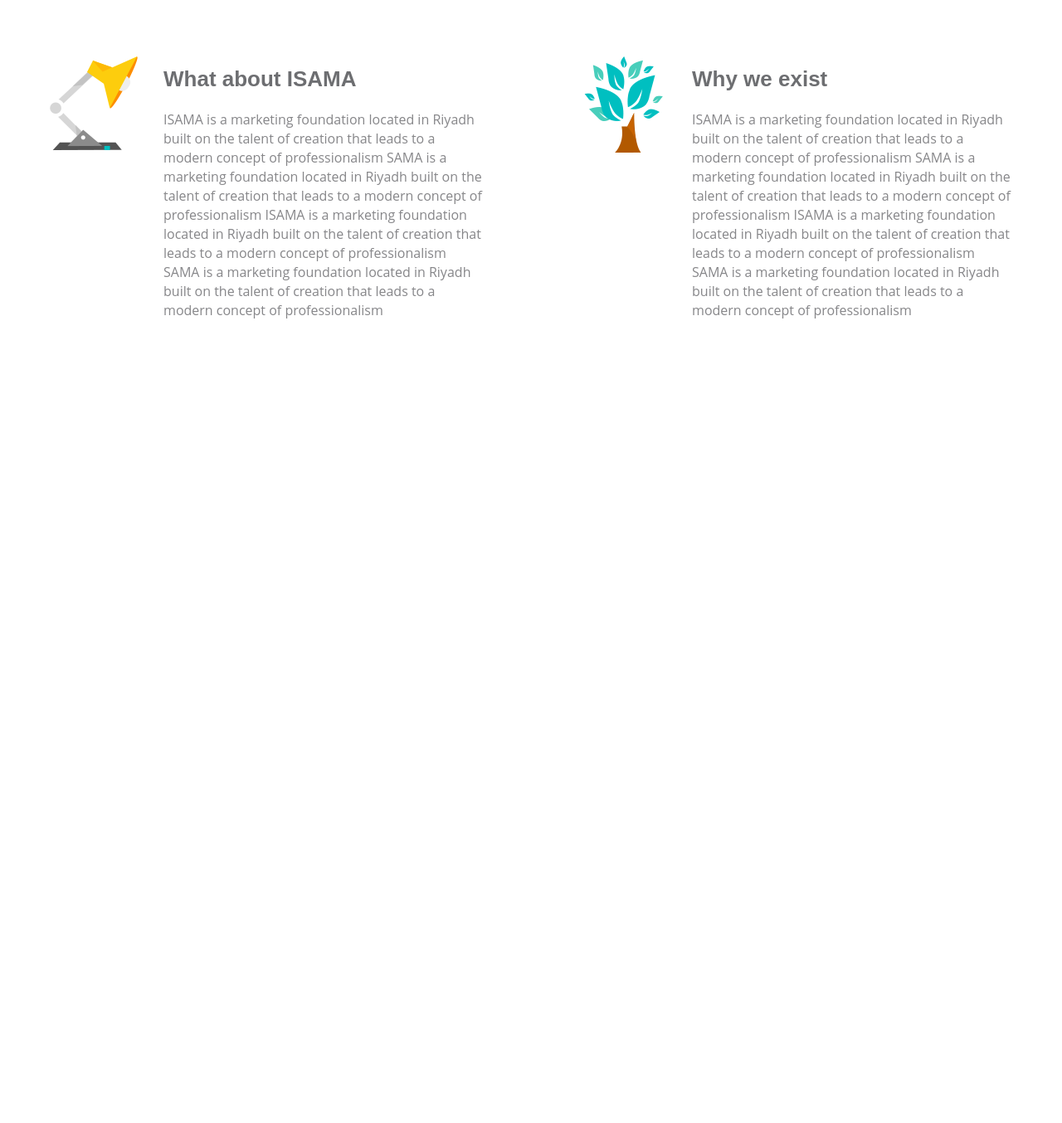
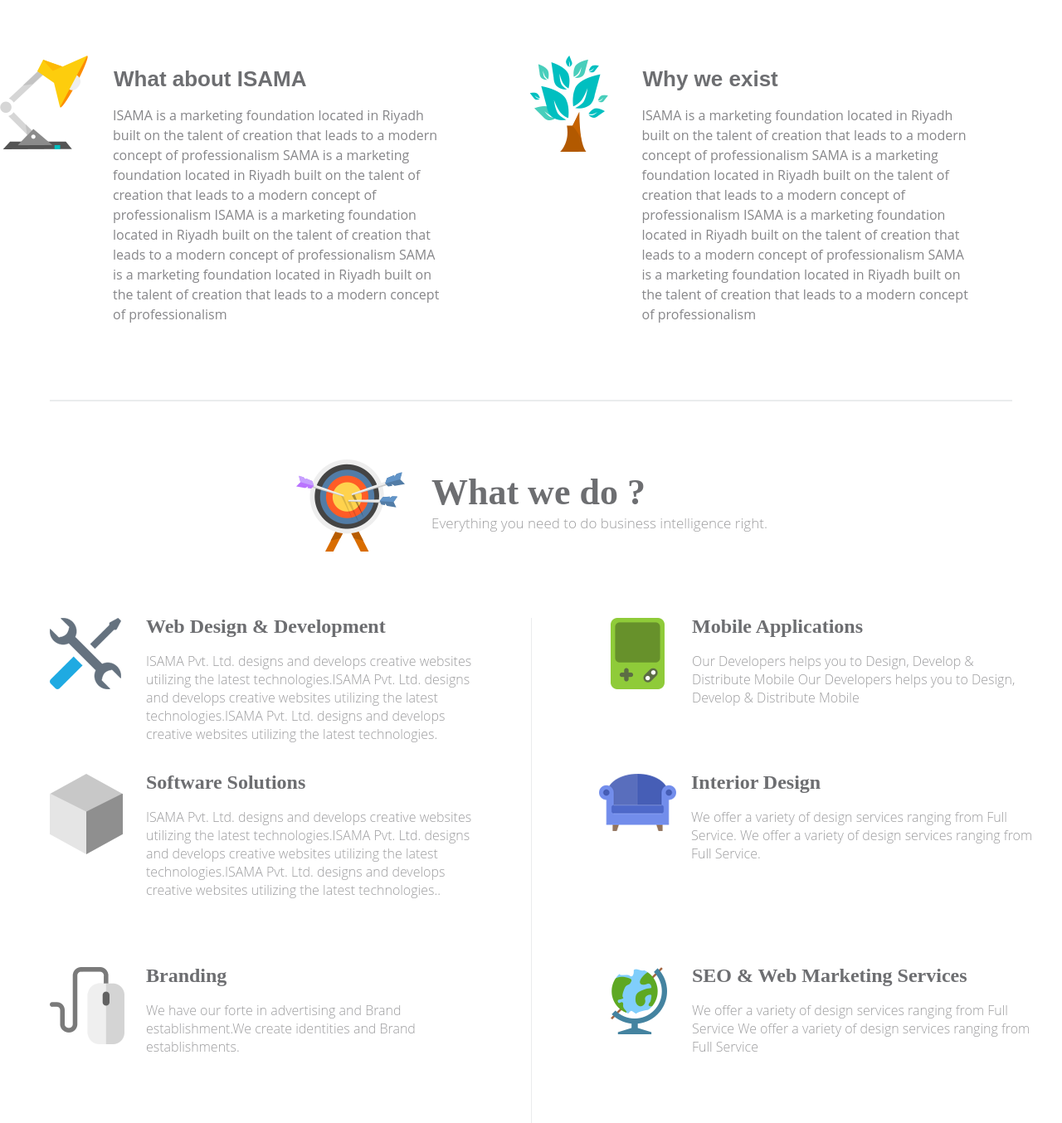
Before and after one commit to vitali-usik/training-2-landing-portal, a plain HTML site: page index.html in a window 1280 px wide. Shown: the part 1192-2546 px from the top of the page at 83% size. Before the commit the page ends 1594 px from the top, so only its background shows below. Drawn offline with Linux system fonts and the light colour scheme.

Commit message:
fixedabout isama and made what isama do

```diff
--- a/css/style.css
+++ b/css/style.css
@@ -307,41 +307,150 @@ body {
 }
 
 .about_and_why_isama {
-  display: flex;
-  margin-top: 70px;
-  justify-content: space-between;
+  column-count: 2;
+  column-gap: 115px;
+  margin: 69px 0 75px 0;
 }
 
-.about_text {
-  width: 386px;
-  margin: -10px 0 0 137px;
-  line-height: 23px;
+.about_isama {
+  width: 530px;
 }
 
-.why_text {
-  width: 386px;
-  margin: -10px 0 0 130px;
-  line-height: 23px;
+.why_isama {
+  width: 530px;
 }
 
-.about_and_why_heading {
+.about_heading {
   font-size: 26px;
   color: #6d6e71;
+  padding: 13px 0 0 137px;
+  margin: 0;
+}
+
+.why_heading {
+  font-size: 26px;
+  color: #6d6e71;
+  padding: 13px 0 0 137px;
+  margin: 0;
 }
 
 .about_icon {
-  background-image: url(../icons/about_isama_icon.png);
+  background-image: url(../icons/about_and_why_icons/about_isama_icon.png);
   background-repeat: no-repeat;
 }
 
 .why_icon {
-  background-image: url(../icons/why_icon.png);
+  background-image: url(../icons/about_and_why_icons/why_icon.png);
   background-repeat: no-repeat;
 }
 
-.about_and_why_paragraph {
+.about_paragraph {
   font-size: 16px;
   color: #868689;
   font-weight: normal;
   font-family: Open Sans;
+  padding: 0 0 0 136px;
+  line-height: 24px;
 }
+
+.why_paragraph {
+  font-size: 16px;
+  color: #868689;
+  font-weight: normal;
+  font-family: Open Sans;
+  padding: 0 0 0 136px;
+  line-height: 24px;
+}
+
+.what_isama_do {
+  border-top: 2px solid #eaeced;
+}
+
+.what_do_title {
+  background-image: url(../icons/what_isama_do_icons/title_icon.png);
+  background-repeat: no-repeat;
+  margin: 70px 0 80px 297px;
+}
+
+.what_do_title_heading {
+  color: #6d6e71;
+  font-family: OpenSans-Bold;
+  font-size: 44px;
+  margin: 0;
+  padding: 14px 0 0 163px;
+}
+
+.what_do_title_paragraph {
+  color: #9c9c9e;
+  font-size: 17px;
+  font-family: Open Sans;
+  font-weight: lighter;
+  padding: 0 0 23px 163px;
+  margin: 0;
+}
+
+.what_do_content {
+  column-count: 2;
+  column-gap: 192px;
+  column-rule: 1px solid #eaeced;
+}
+
+.what_do_paragraph {
+  color: #9c9c9e;
+  font-size: 16px;
+  font-family: Open Sans;
+  font-weight: lighter;
+  margin: 0;
+  padding-left: 98px;
+}
+
+.what_do_heading {
+  display: inline-block;
+  color: #6d6e71;
+  font-family: OpenSans-Bold;
+  font-size: 24px;
+  margin: -3px 0 0 0;
+  padding: 0 0 17px 98px;
+}
+
+.what_do_info {
+  width: 510px;
+  height: 188px;
+}
+
+
+.development_icon {
+  background-image: url(../icons/what_isama_do_icons/development_icon.png);
+  background-repeat: no-repeat;
+  padding-left: 18px;
+}
+
+.software_icon {
+  background-image: url(../icons/what_isama_do_icons/software_icon.png);
+  background-repeat: no-repeat;
+  margin-bottom: 45px;
+  padding-left: 18px;
+}
+
+.branding_icon {
+  background-image: url(../icons/what_isama_do_icons/branding_icon.png);
+  background-repeat: no-repeat;
+  padding-left: 18px;
+}
+
+.mobile_icon {
+  background-image: url(../icons/what_isama_do_icons/mobile_icon.png);
+  background-repeat: no-repeat;
+}
+
+.interior_icon {
+  background-image: url(../icons/what_isama_do_icons/interior_icon.png);
+  background-repeat: no-repeat;
+  margin: 0 0 45px -14px;
+  padding: 0 0 0 13px;
+}
+
+.seo_icon {
+  background-image: url(../icons/what_isama_do_icons/seo_icon.png);
+  background-repeat: no-repeat;
+}
--- a/index.html
+++ b/index.html
@@ -125,15 +125,44 @@
     </div>
     <div class="about_and_why_isama content_wraper">
       <div class="about_isama about_icon">
-        <div class="about_text">
-          <h3 class="about_and_why_heading ">What about ISAMA</h3>
-          <p class="about_and_why_paragraph">ISAMA is a marketing foundation located in Riyadh built on the talent of creation that leads to a modern concept of professionalism SAMA is a marketing foundation located in Riyadh built on the talent of creation that leads to a modern concept of professionalism ISAMA is a marketing foundation located in Riyadh built on the talent of creation that leads to a modern concept of professionalism SAMA is a marketing foundation located in Riyadh built on the talent of creation that leads to a modern concept of professionalism </p>
+          <h3 class="about_heading ">What about ISAMA</h3>
+          <p class="about_paragraph">ISAMA is a marketing foundation located in Riyadh built on the talent of creation that leads to a modern concept of professionalism SAMA is a marketing foundation located in Riyadh built on the talent of creation that leads to a modern concept of professionalism ISAMA is a marketing foundation located in Riyadh built on the talent of creation that leads to a modern concept of professionalism SAMA is a marketing foundation located in Riyadh built on the talent of creation that leads to a modern concept of professionalism </p>
+      </div>
+      <div class="why_isama why_icon">
+          <h3 class="why_heading">Why we exist</h3>
+          <p class="why_paragraph">ISAMA is a marketing foundation located in Riyadh built on the talent of creation that leads to a modern concept of professionalism SAMA is a marketing foundation located in Riyadh built on the talent of creation that leads to a modern concept of professionalism ISAMA is a marketing foundation located in Riyadh built on the talent of creation that leads to a modern concept of professionalism SAMA is a marketing foundation located in Riyadh built on the talent of creation that leads to a modern concept of professionalism</p>
         </div>
       </div>
-      <div class="why_isama why_icon">
-        <div class="why_text">
-          <h3 class="about_and_why_heading">Why we exist</h3>
-          <p class="about_and_why_paragraph">ISAMA is a marketing foundation located in Riyadh built on the talent of creation that leads to a modern concept of professionalism SAMA is a marketing foundation located in Riyadh built on the talent of creation that leads to a modern concept of professionalism ISAMA is a marketing foundation located in Riyadh built on the talent of creation that leads to a modern concept of professionalism SAMA is a marketing foundation located in Riyadh built on the talent of creation that leads to a modern concept of professionalism</p>
+    </div>
+    <div class="what_isama_do content_wraper">
+      <div class="what_do_title">
+        <h2 class="what_do_title_heading">What we do ?</h2>
+        <p class="what_do_title_paragraph">Everything you need to do business intelligence right.</p>
+      </div>
+      <div class="what_do_content">
+        <div class="what_do_info development_icon">
+          <h3 class="what_do_heading">Web Design &amp; Development</h3>
+          <p class="what_do_paragraph">ISAMA Pvt. Ltd. designs and develops creative websites utilizing the latest technologies.ISAMA Pvt. Ltd. designs and develops creative websites utilizing the latest technologies.ISAMA Pvt. Ltd. designs and develops creative websites utilizing the latest technologies.</p>
+        </div>
+        <div class="what_do_info software_icon">
+          <h3 class="what_do_heading">Software Solutions</h3>
+          <p class="what_do_paragraph">ISAMA Pvt. Ltd. designs and develops creative websites utilizing the latest technologies.ISAMA Pvt. Ltd. designs and develops creative websites utilizing the latest technologies.ISAMA Pvt. Ltd. designs and develops creative websites utilizing the latest technologies..</p>
+        </div>
+        <div class="what_do_info branding_icon">
+          <h3 class="what_do_heading">Branding</h3>
+          <p class="what_do_paragraph">We have our forte in advertising and Brand establishment.We create identities and Brand establishments.</p>
+        </div>
+        <div class="what_do_info mobile_icon">
+          <h3 class="what_do_heading">Mobile Applications</h3>
+          <p class="what_do_paragraph">Our Developers helps you to Design, Develop &amp; Distribute Mobile Our Developers helps you to Design, Develop &amp; Distribute Mobile</p>
+        </div>
+        <div class="what_do_info interior_icon">
+          <h3 class="what_do_heading">Interior Design</h3>
+          <p class="what_do_paragraph">We offer a variety of design services ranging from Full Service. We offer a variety of design services ranging from Full Service.</p>
+        </div>
+        <div class="what_do_info seo_icon">
+          <h3 class="what_do_heading">SEO &amp; Web Marketing Services</h3>
+          <p class="what_do_paragraph">We offer a variety of design services ranging from Full Service We offer a variety of design services ranging from Full Service</p>
         </div>
       </div>
     </div>
```
Also changed, not shown: icons/about_and_why_icons/about_isama_icon.png (renamed from icons/about_isama_icon.png), icons/about_and_why_icons/why_icon.png (renamed from icons/why_icon.png), icons/what_isama_do_icons/branding_icon.png (added), icons/what_isama_do_icons/development_icon.png (added), icons/what_isama_do_icons/interior_icon.png (added), icons/what_isama_do_icons/mobile_icon.png (added), icons/what_isama_do_icons/seo_icon.png (added), icons/what_isama_do_icons/software_icon.png (added), icons/what_isama_do_icons/title_icon.png (added).
